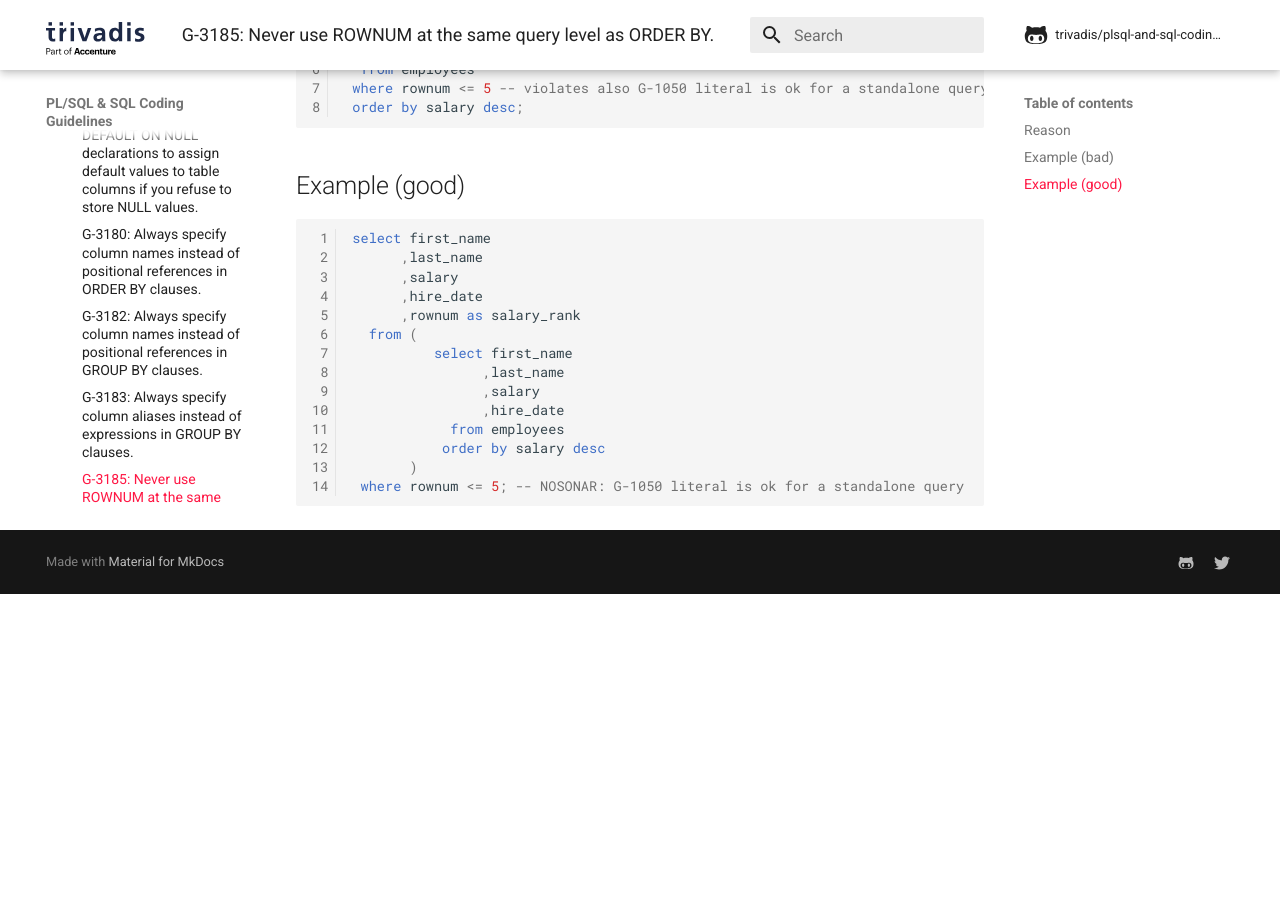
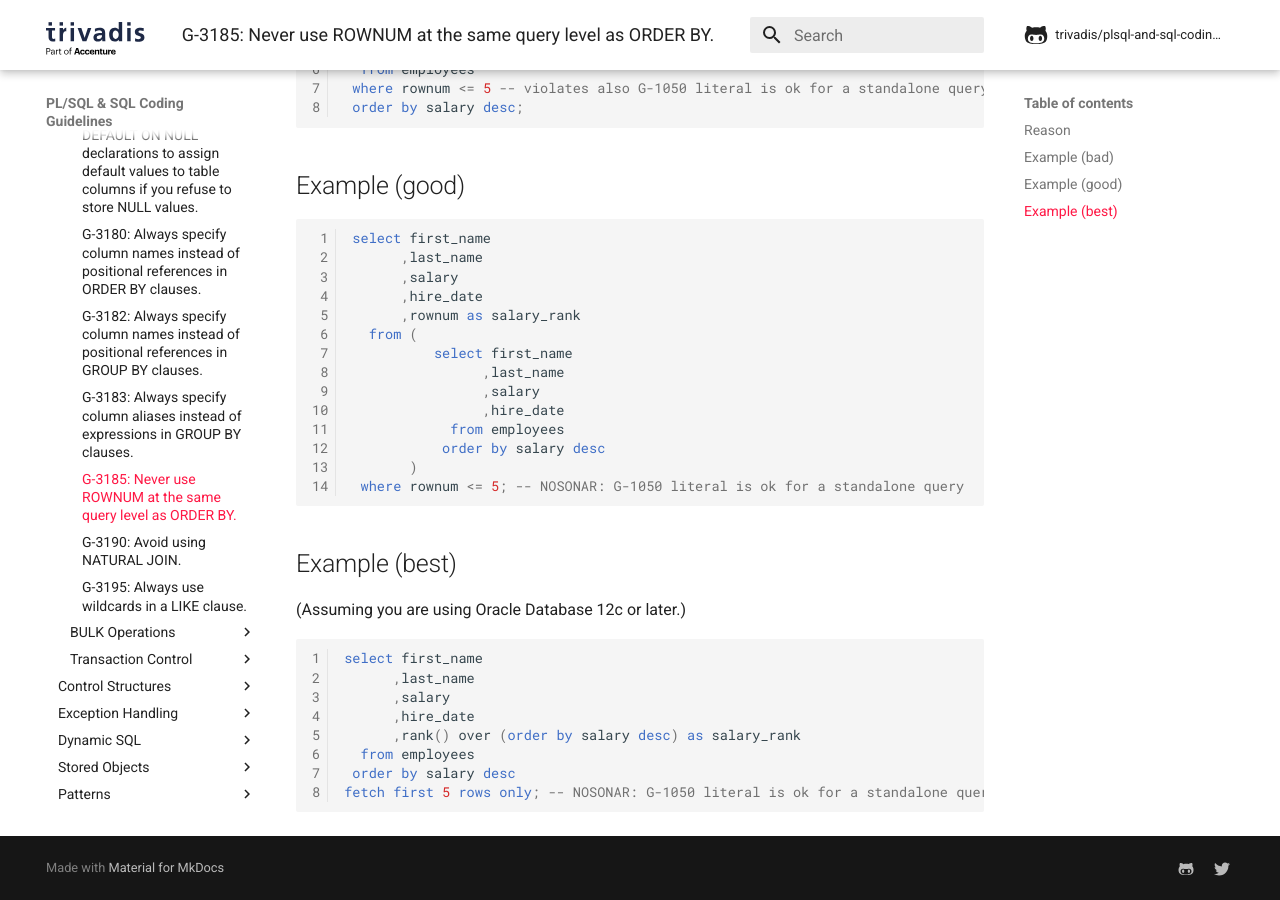
Before and after one commit to Trivadis/plsql-and-sql-coding-guidelines, an MkDocs documentation site: the page built from docs/4-language-usage/3-dml-and-sql/1-general/g-3185.md, in a window 1280 px wide and 900 px high, scrolled down 631 px. Built offline with MkDocs 1.6.1 and Material for MkDocs 9.7.7, drawn with Linux system fonts in a browser that asks for light colours; comment, search, counter and statistics services are not loaded; the version menu is left out; before the commit the page ends 1225 px from its top, so only the background shows below that.

Commit message:
add best example using row limiting clause in G-3185

````diff
--- a/docs/4-language-usage/3-dml-and-sql/1-general/g-3185.md
+++ b/docs/4-language-usage/3-dml-and-sql/1-general/g-3185.md
@@ -38,3 +38,18 @@ select first_name
        )
  where rownum <= 5; -- NOSONAR: G-1050 literal is ok for a standalone query
 ```
+
+## Example (best)
+
+(Assuming you are using Oracle Database 12c or later.)
+
+``` sql
+select first_name
+      ,last_name
+      ,salary
+      ,hire_date
+      ,rank() over (order by salary desc) as salary_rank
+  from employees
+ order by salary desc
+fetch first 5 rows only; -- NOSONAR: G-1050 literal is ok for a standalone query
+```
````
